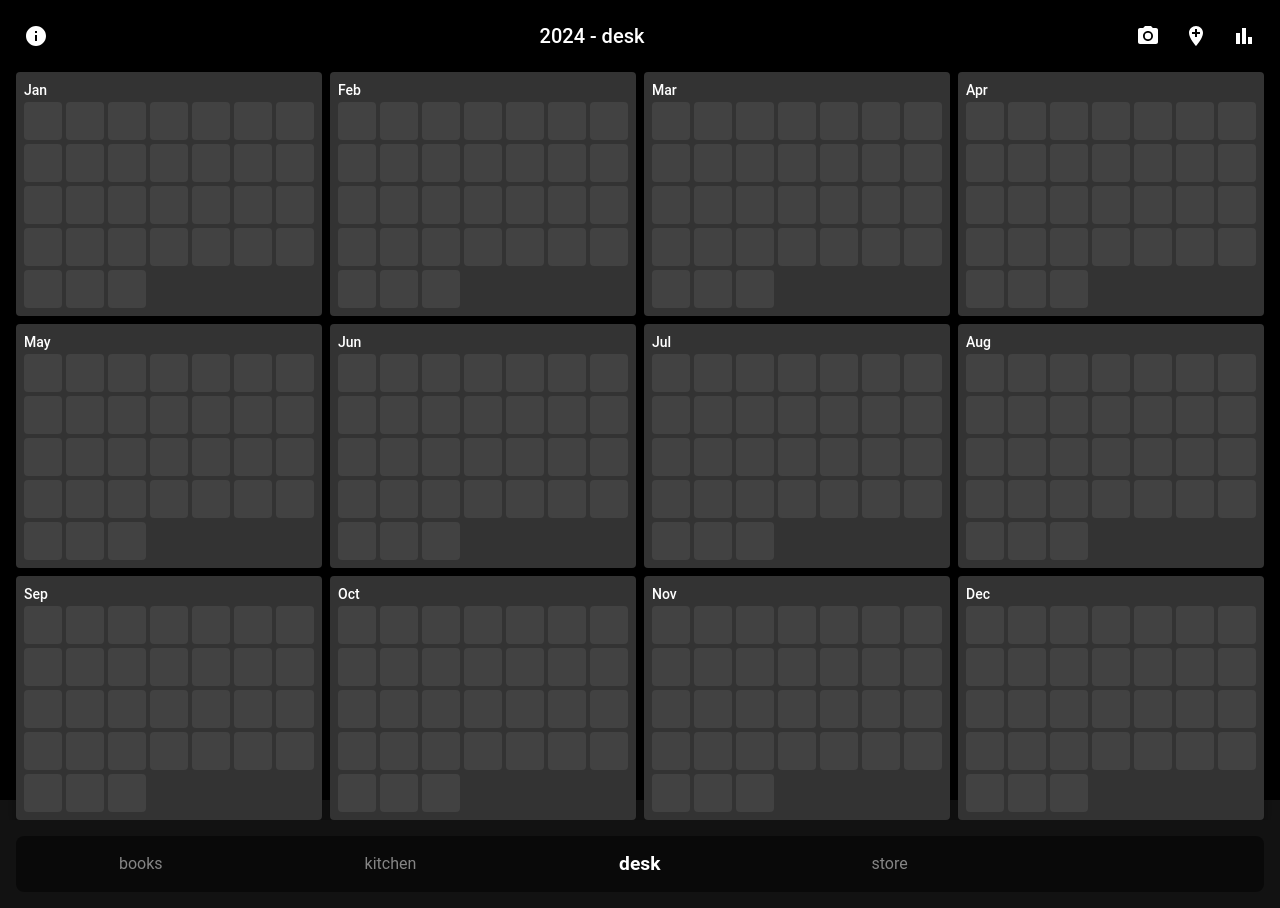
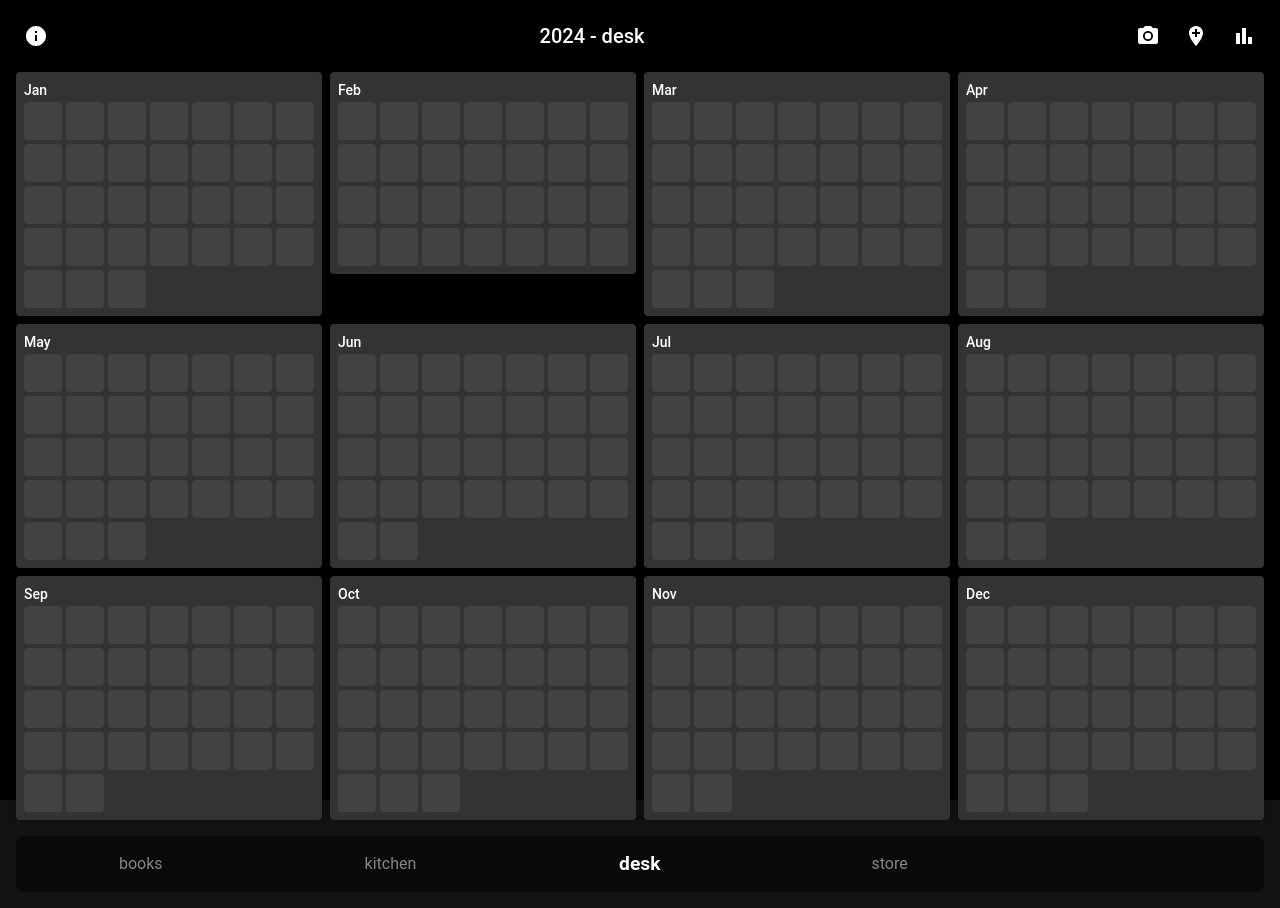
Before and after one commit to GreenTeaProgrammers/difflog2, a React (Vite) app in the folder frontend/: page /welcome in a window 1280 px wide. Built offline with nearby package versions, Linux system fonts and the light colour scheme.

Commit message:
feat:日数に合わせてブロックを配置

```diff
--- a/frontend/src/components/diff/WelcomeScreen.tsx
+++ b/frontend/src/components/diff/WelcomeScreen.tsx
@@ -27,7 +27,6 @@ const WelcomeScreen: React.FC<WelcomeScreenProps> = ({ username }) =>
   ];
 
   const [selectedLocation, setSelectedLocation] = useState('desk');
-  const [zoomLevel, setZoomLevel] = useState(1); // 1: Year, 2: Month, 3: Day
   const [curentView, setCurrentView] = useState('year');
   const [isInfoOpen, setIsInfoOpen] = useState(false);
   const [currentMonth, setCurrentMonth] = useState(months[0]);
@@ -41,9 +40,7 @@ const WelcomeScreen: React.FC<WelcomeScreenProps> = ({ username }) =>
     console.log(`Selected location: ${location}`);
   };
 
-  const handleZoomChange = (event: Event, newValue: number | number[]) => {
-    setZoomLevel(newValue as number);
-  };
+
 
   const toggleInfoDrawer = () => {
     setIsInfoOpen(!isInfoOpen);
@@ -64,6 +61,35 @@ const WelcomeScreen: React.FC<WelcomeScreenProps> = ({ username }) =>
     navigate('/analytics');
   };
 
+
+  const yearCalenderView = (month: string) =>
+  {
+    let countDays = 31;
+    if (month === "Feb") {
+      countDays = 28;
+    }
+    if (["Apr","Jun","Aug","Sep","Nov"].includes(month)) {
+      countDays = 30;
+    }
+    return (
+      <>
+
+        {[...Array(countDays)].map((_, index) => (
+          <Box
+            key={index}
+            sx={{
+              width: "100%",
+              paddingBottom: "100%",
+              backgroundColor: "grey.800",
+              borderRadius: 1,
+            }}
+          />
+        ))}
+      </>
+    );
+
+  };
+
   const renderYearView = () => (
     <Grid container spacing={1}>
       {months.map((month) => (
@@ -81,23 +107,14 @@ const WelcomeScreen: React.FC<WelcomeScreenProps> = ({ username }) =>
                 gap: 0.5,
               }}
             >
-              {[...Array(31)].map((_, index) => (
-                <Box
-                  key={index}
-                  sx={{
-                    width: "100%",
-                    paddingBottom: "100%",
-                    backgroundColor: "grey.800",
-                    borderRadius: 1,
-                  }}
-                />
-              ))}
+              {yearCalenderView(month)}
             </Box>
           </Paper>
         </Grid>
       ))}
     </Grid>
   );
+
 
   const setCurrentMonthData = (month: string) =>
   {
@@ -176,18 +193,6 @@ const WelcomeScreen: React.FC<WelcomeScreenProps> = ({ username }) =>
     </Box>
   );
 
-  // const renderContent = () => {
-  //   switch (Math.round(zoomLevel)) {
-  //     case 1:
-  //       return renderYearView();
-  //     case 2:
-  //       return renderMonthView();
-  //     case 3:
-  //       return renderDayView();
-  //     default:
-  //       return renderYearView();
-  //   }
-  // };
 
   const renderContent = () => {
     switch (curentView) {
```
